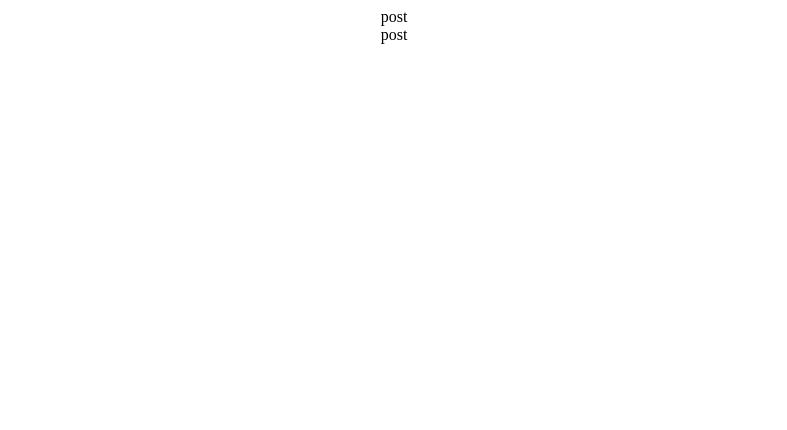
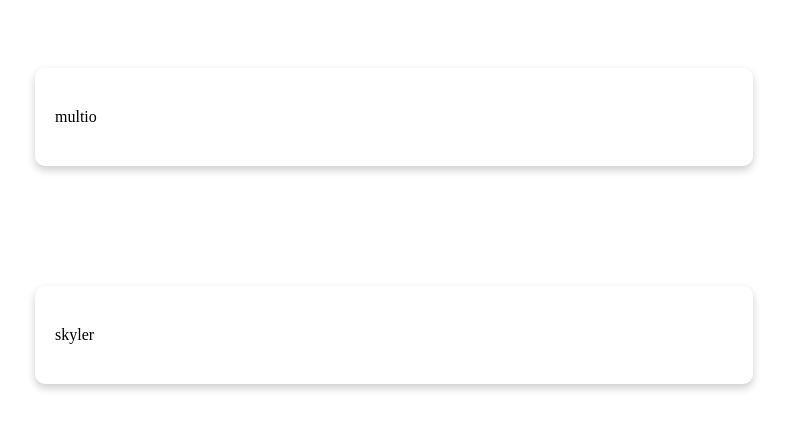
Before and after one commit to blur-app/blur-web, a React (Create React App) app: page / in a window 1280 px wide. Shown: the top 430 px of the page, without its empty margins (246-1033 px from the left). Built offline with nearby package versions, Linux system fonts and the light colour scheme.

Commit message:
Added cards, need to be able to query

```diff
--- a/src/components/basicStyledComponents.js
+++ b/src/components/basicStyledComponents.js
@@ -5,3 +5,19 @@ export const CenteredContainer = styled.div`
     flex-direction: column;
     align-items: center;
 `;
+
+export const Card = styled.div`
+    box-shadow: 0 4px 8px 0 rgba(0,0,0,0.2);
+    transition: 0.3s;
+    width: 40%;
+    border-radius: 10px;
+    width: 100%;
+    max-width: 678px;
+
+    margin: 60px 30px;
+    padding: 40px 20px;
+
+    :hover {
+        box-shadow: 0 8px 16px 0 rgba(0,0,0,0.2);
+    }
+`;
--- a/src/components/post/index.jsx
+++ b/src/components/post/index.jsx
@@ -1,8 +1,18 @@
 import React, {Component} from 'react';
+import { Card } from '../basicStyledComponents';
 
 class Post extends Component {
+    constructor(props) {
+        super(props);
+        this.state = {};
+    }
+
     render() {
-        return <div>post</div>
+        return (
+          <Card>
+              {this.props.User.username}
+          </Card>
+        );
     }
 }
 
```
Also changed, not shown: src/App.jsx (renamed from src/App.js).
